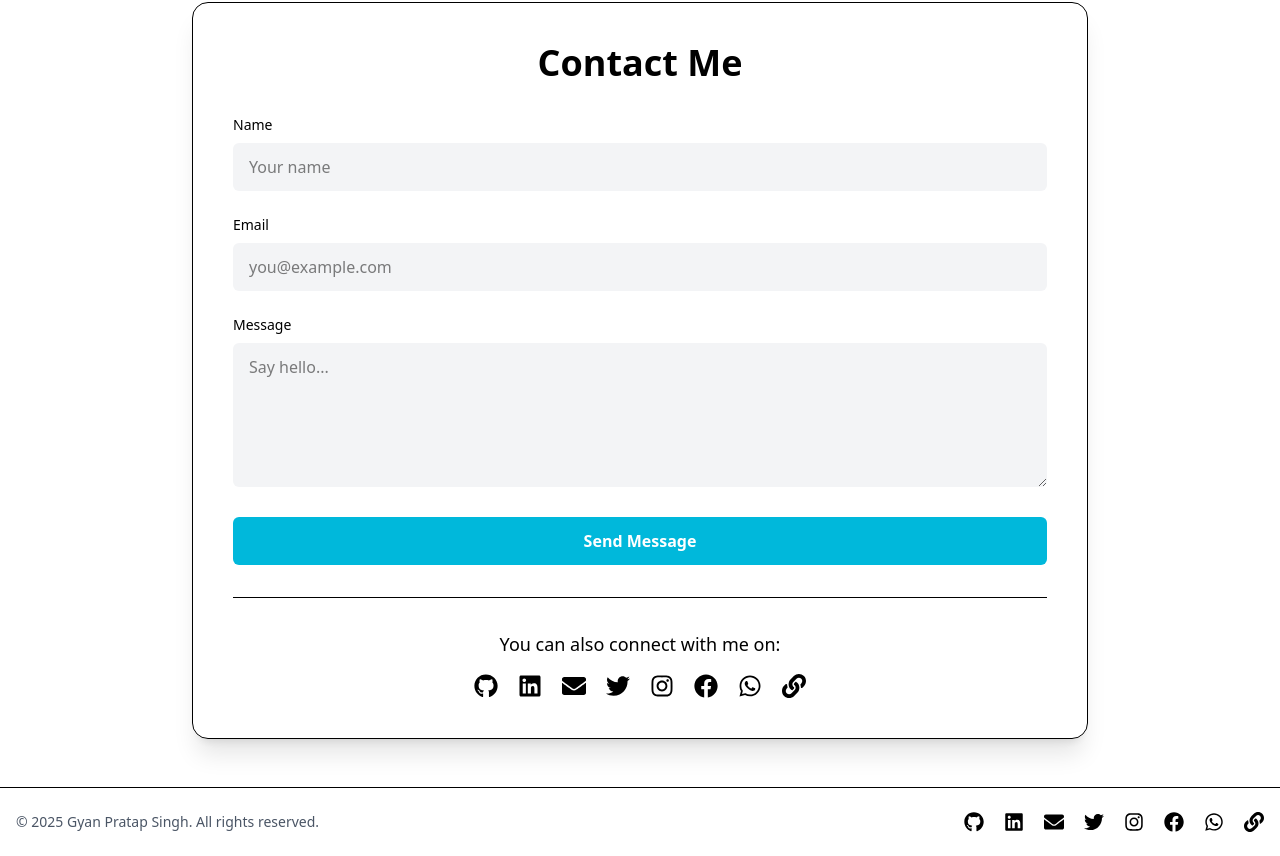
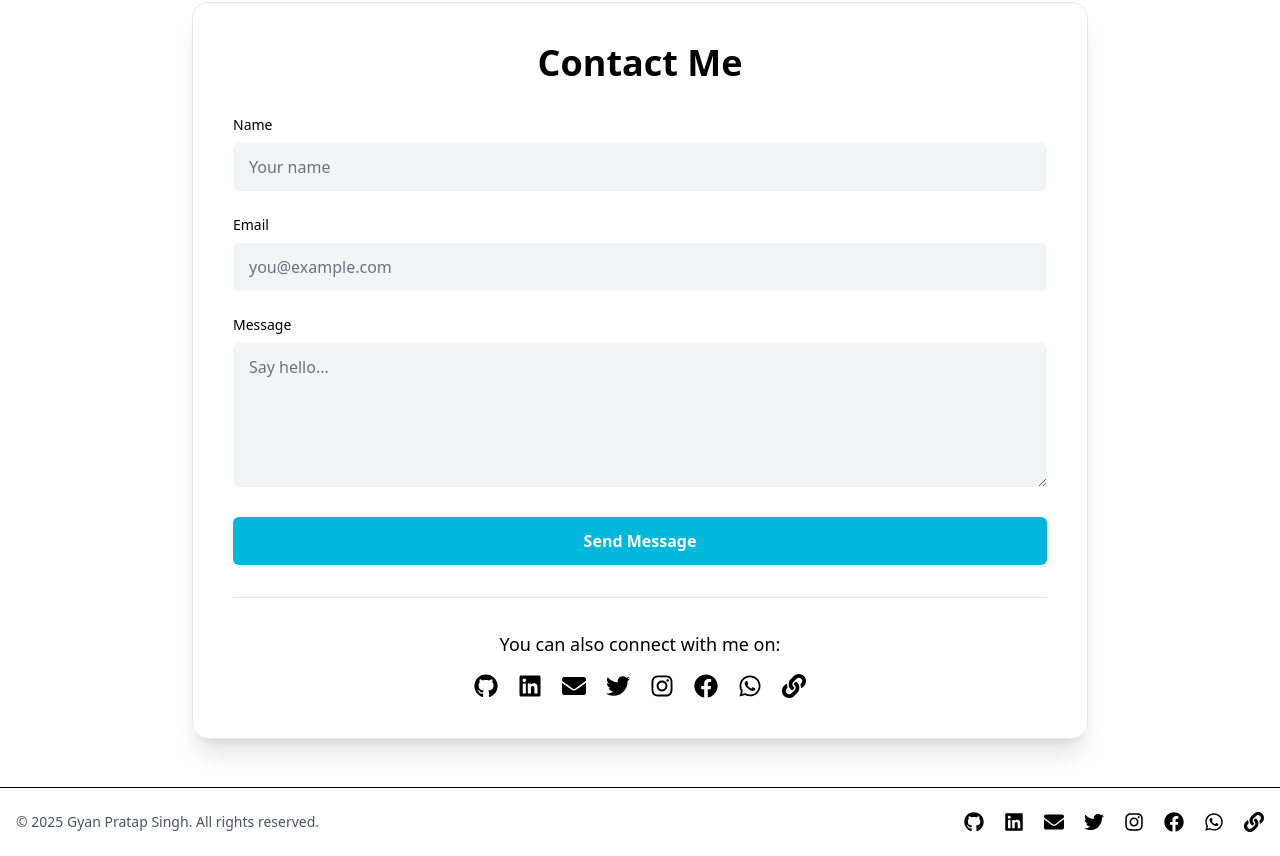
Before and after one commit to Gyanthakur/Gyan-Pratap-Singh, a Next.js app: page / in a window 1280 px wide. Shown: the part 4068-4924 px from the top of the page. Built offline with nearby package versions, Linux system fonts and the light colour scheme.

Commit message:
modified: contact

```diff
--- a/src/app/contact/page.jsx
+++ b/src/app/contact/page.jsx
@@ -1,4 +1,157 @@
-"use client";
+// "use client";
+
+// import {
+// 	FaGithub,
+// 	FaLinkedin,
+// 	FaEnvelope,
+// 	FaTwitter,
+// 	FaInstagram,
+// 	FaFacebook,
+// 	FaWhatsapp,
+// 	FaLink,
+// } from "react-icons/fa";
+
+// export default function Contact() {
+// 	return (
+// 		<section className="relative w-full min-h-screen light:bg-white dark:bg-black transition-colors duration-300 px-4 py-12 sm:px-6 lg:px-8">
+// 			<div className="max-w-4xl mx-auto light:bg-white dark:bg-white/10 border dark:border-white/20 rounded-2xl p-6 sm:p-10 shadow-xl backdrop-blur-md space-y-8 transition-all duration-300">
+// 				<h2 className="text-3xl sm:text-4xl font-bold text-center light:text-black dark:text-white">
+// 					Contact Me
+// 				</h2>
+
+// 				<form
+// 					action="mailto:gps.96169@gmail.com"
+// 					method="POST"
+// 					encType="text/plain"
+// 					className="space-y-6"
+// 				>
+// 					{/* Name */}
+// 					<div>
+// 						<label className="block mb-2 text-sm font-medium light:text-black dark:text-white">
+// 							Name
+// 						</label>
+// 						<input
+// 							type="text"
+// 							name="name"
+// 							required
+// 							placeholder="Your name"
+// 							className="w-full rounded-md px-4 py-3 bg-gray-100 dark:bg-white/20 text-black dark:text-white focus:outline-none focus:ring-2 focus:ring-cyan-400 transition"
+// 						/>
+// 					</div>
+
+// 					{/* Email */}
+// 					<div>
+// 						<label className="block mb-2 text-sm font-medium light:text-black dark:text-white">
+// 							Email
+// 						</label>
+// 						<input
+// 							type="email"
+// 							name="email"
+// 							required
+// 							placeholder="you@example.com"
+// 							className="w-full rounded-md px-4 py-3 bg-gray-100 dark:bg-white/20 text-black dark:text-white focus:outline-none focus:ring-2 focus:ring-cyan-400 transition"
+// 						/>
+// 					</div>
+
+// 					{/* Message */}
+// 					<div>
+// 						<label className="block mb-2 text-sm font-medium light:text-black dark:text-white">
+// 							Message
+// 						</label>
+// 						<textarea
+// 							name="message"
+// 							required
+// 							rows={5}
+// 							placeholder="Say hello..."
+// 							className="w-full rounded-md px-4 py-3 bg-gray-100 dark:bg-white/20 text-black dark:text-white focus:outline-none focus:ring-2 focus:ring-cyan-400 transition"
+// 						></textarea>
+// 					</div>
+
+// 					{/* Submit */}
+// 					<button
+// 						type="submit"
+// 						className="w-full bg-cyan-500 hover:bg-cyan-600 text-white font-semibold py-3 rounded-md transition"
+// 					>
+// 						Send Message
+// 					</button>
+// 				</form>
+
+// 				{/* Social Section */}
+// 				<div className="pt-8 border-t light:border-gray-200 dark:border-gray-600">
+// 					<p className="text-center text-base sm:text-lg light:text-gray-600 dark:text-gray-300 mb-4">
+// 						You can also connect with me on:
+// 					</p>
+// 					<div className="flex flex-wrap justify-center gap-5 text-2xl light:text-gray-700 dark:text-white">
+// 						<a
+// 							href="https://github.com/Gyanthakur"
+// 							target="_blank"
+// 							rel="noopener noreferrer"
+// 							className="hover:text-gray-900 dark:hover:text-gray-200 transition"
+// 						>
+// 							<FaGithub />
+// 						</a>
+// 						<a
+// 							href="https://www.linkedin.com/in/gyan-pratap-singh-275785236/"
+// 							target="_blank"
+// 							rel="noopener noreferrer"
+// 							className="hover:text-blue-600 transition"
+// 						>
+// 							<FaLinkedin />
+// 						</a>
+// 						<a
+// 							href="mailto:gps.96169@gmail.com"
+// 							className="hover:text-green-500 transition"
+// 						>
+// 							<FaEnvelope />
+// 						</a>
+// 						<a
+// 							href="https://twitter.com/gps_96169"
+// 							target="_blank"
+// 							rel="noopener noreferrer"
+// 							className="hover:text-sky-500 transition"
+// 						>
+// 							<FaTwitter />
+// 						</a>
+// 						<a
+// 							href="https://instagram.com/gp.singh.ro.ckstar4438"
+// 							target="_blank"
+// 							rel="noopener noreferrer"
+// 							className="hover:text-pink-500 transition"
+// 						>
+// 							<FaInstagram />
+// 						</a>
+// 						<a
+// 							href="https://www.facebook.com/profile.php?id=100026766931684"
+// 							target="_blank"
+// 							rel="noopener noreferrer"
+// 							className="hover:text-blue-700 transition"
+// 						>
+// 							<FaFacebook />
+// 						</a>
+// 						<a
+// 							href="https://wa.me/918957818597"
+// 							target="_blank"
+// 							rel="noopener noreferrer"
+// 							className="hover:text-green-600 transition"
+// 						>
+// 							<FaWhatsapp />
+// 						</a>
+// 						<a
+// 							href="https://linktr.ee/gp_singh"
+// 							target="_blank"
+// 							rel="noopener noreferrer"
+// 							className="hover:text-purple-500 transition"
+// 						>
+// 							<FaLink />
+// 						</a>
+// 					</div>
+// 				</div>
+// 			</div>
+// 		</section>
+// 	);
+// }
+
+'use client';
 
 import {
 	FaGithub,
@@ -9,15 +162,25 @@ import {
 	FaFacebook,
 	FaWhatsapp,
 	FaLink,
-} from "react-icons/fa";
+} from 'react-icons/fa';
 
-export default function Contact() {
+export default function Contact({ theme }) {
+	const isDark = theme === 'dark';
+
 	return (
-		<section className="relative w-full min-h-screen light:bg-white dark:bg-black transition-colors duration-300 px-4 py-12 sm:px-6 lg:px-8">
-			<div className="max-w-4xl mx-auto light:bg-white dark:bg-white/10 border dark:border-white/20 rounded-2xl p-6 sm:p-10 shadow-xl backdrop-blur-md space-y-8 transition-all duration-300">
-				<h2 className="text-3xl sm:text-4xl font-bold text-center light:text-black dark:text-white">
-					Contact Me
-				</h2>
+		<section
+			className={`relative w-full min-h-screen px-4 py-12 sm:px-6 lg:px-8 transition-colors duration-300 ${
+				isDark ? 'bg-black text-white' : 'bg-white text-black'
+			}`}
+		>
+			<div
+				className={`max-w-4xl mx-auto border rounded-2xl p-6 sm:p-10 shadow-xl backdrop-blur-md space-y-8 transition-all duration-300 ${
+					isDark
+						? 'bg-white/10 border-white/20 text-white'
+						: 'bg-white border-gray-200 text-black'
+				}`}
+			>
+				<h2 className="text-3xl sm:text-4xl font-bold text-center">Contact Me</h2>
 
 				<form
 					action="mailto:gps.96169@gmail.com"
@@ -27,43 +190,49 @@ export default function Contact() {
 				>
 					{/* Name */}
 					<div>
-						<label className="block mb-2 text-sm font-medium light:text-black dark:text-white">
-							Name
-						</label>
+						<label className="block mb-2 text-sm font-medium">Name</label>
 						<input
 							type="text"
 							name="name"
 							required
 							placeholder="Your name"
-							className="w-full rounded-md px-4 py-3 bg-gray-100 dark:bg-white/20 text-black dark:text-white focus:outline-none focus:ring-2 focus:ring-cyan-400 transition"
+							className={`w-full rounded-md px-4 py-3 focus:outline-none focus:ring-2 focus:ring-cyan-400 transition ${
+								isDark
+									? 'bg-white/20 text-white placeholder-gray-300'
+									: 'bg-gray-100 text-black placeholder-gray-500'
+							}`}
 						/>
 					</div>
 
 					{/* Email */}
 					<div>
-						<label className="block mb-2 text-sm font-medium light:text-black dark:text-white">
-							Email
-						</label>
+						<label className="block mb-2 text-sm font-medium">Email</label>
 						<input
 							type="email"
 							name="email"
 							required
 							placeholder="you@example.com"
-							className="w-full rounded-md px-4 py-3 bg-gray-100 dark:bg-white/20 text-black dark:text-white focus:outline-none focus:ring-2 focus:ring-cyan-400 transition"
+							className={`w-full rounded-md px-4 py-3 focus:outline-none focus:ring-2 focus:ring-cyan-400 transition ${
+								isDark
+									? 'bg-white/20 text-white placeholder-gray-300'
+									: 'bg-gray-100 text-black placeholder-gray-500'
+							}`}
 						/>
 					</div>
 
 					{/* Message */}
 					<div>
-						<label className="block mb-2 text-sm font-medium light:text-black dark:text-white">
-							Message
-						</label>
+						<label className="block mb-2 text-sm font-medium">Message</label>
 						<textarea
 							name="message"
 							required
 							rows={5}
 							placeholder="Say hello..."
-							className="w-full rounded-md px-4 py-3 bg-gray-100 dark:bg-white/20 text-black dark:text-white focus:outline-none focus:ring-2 focus:ring-cyan-400 transition"
+							className={`w-full rounded-md px-4 py-3 focus:outline-none focus:ring-2 focus:ring-cyan-400 transition ${
+								isDark
+									? 'bg-white/20 text-white placeholder-gray-300'
+									: 'bg-gray-100 text-black placeholder-gray-500'
+							}`}
 						></textarea>
 					</div>
 
@@ -77,16 +246,16 @@ export default function Contact() {
 				</form>
 
 				{/* Social Section */}
-				<div className="pt-8 border-t light:border-gray-200 dark:border-gray-600">
-					<p className="text-center text-base sm:text-lg light:text-gray-600 dark:text-gray-300 mb-4">
+				<div className={`pt-8 border-t ${isDark ? 'border-gray-600' : 'border-gray-200'}`}>
+					<p className={`text-center text-base sm:text-lg mb-4`}>
 						You can also connect with me on:
 					</p>
-					<div className="flex flex-wrap justify-center gap-5 text-2xl light:text-gray-700 dark:text-white">
+					<div className={`flex flex-wrap justify-center gap-5 text-2xl`}>
 						<a
 							href="https://github.com/Gyanthakur"
 							target="_blank"
 							rel="noopener noreferrer"
-							className="hover:text-gray-900 dark:hover:text-gray-200 transition"
+							className={`hover:text-gray-400 transition`}
 						>
 							<FaGithub />
 						</a>
@@ -94,14 +263,11 @@ export default function Contact() {
 							href="https://www.linkedin.com/in/gyan-pratap-singh-275785236/"
 							target="_blank"
 							rel="noopener noreferrer"
-							className="hover:text-blue-600 transition"
+							className={`hover:text-blue-600 transition`}
 						>
 							<FaLinkedin />
 						</a>
-						<a
-							href="mailto:gps.96169@gmail.com"
-							className="hover:text-green-500 transition"
-						>
+						<a href="mailto:gps.96169@gmail.com" className="hover:text-green-500 transition">
 							<FaEnvelope />
 						</a>
 						<a
```
